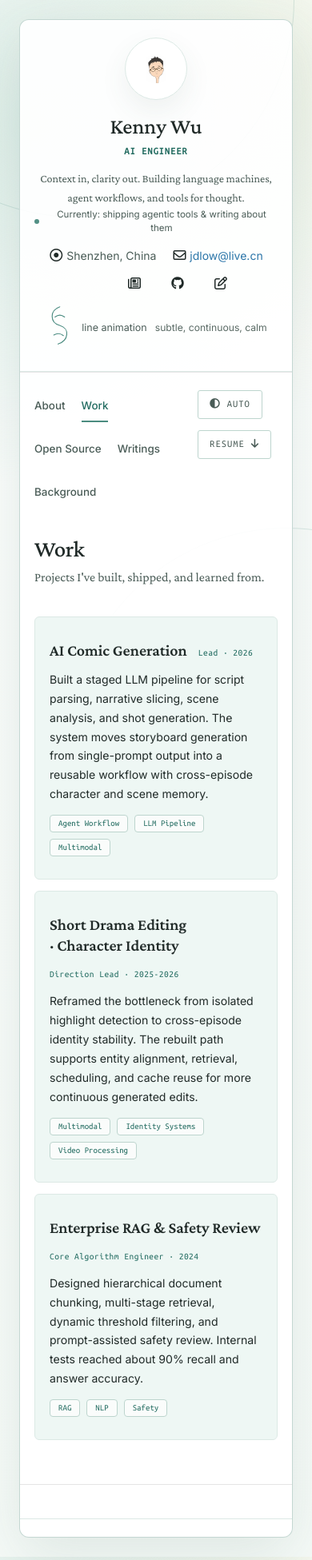
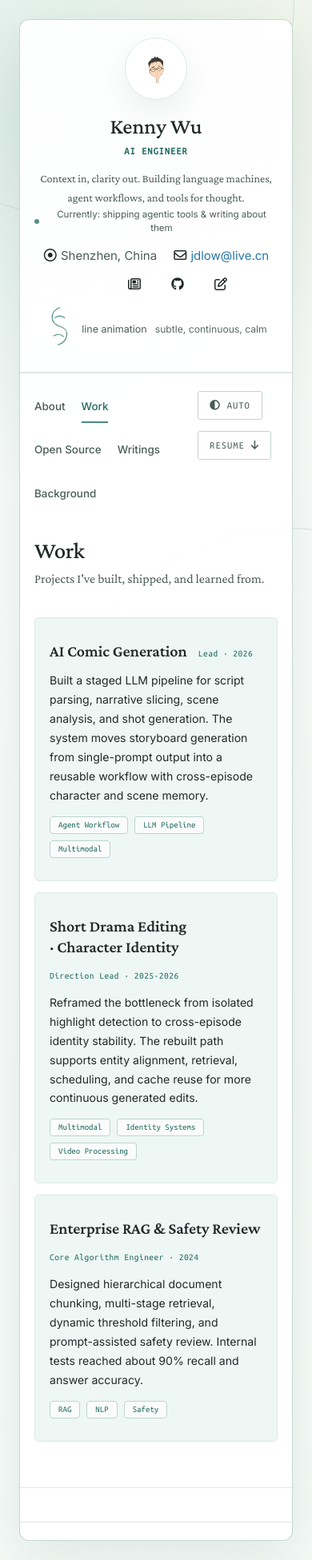
Before and after one commit to KKenny0/KKenny0.github.io, a Jekyll site: the page built from work.md, in a window 390 px wide. Shown: the whole page at 80% size. Built offline with Jekyll 4.4.1, drawn with Linux system fonts in a browser that asks for light colours; a style sheet for code colours, icons or effects is not loaded.

Commit message:
style(site): fix P3 polish items
Bump small-screen base from 14px to 15px so labels (0.7rem) land at
10.5px instead of 9.8px. Remove mono font override on open-source
subpage title (mono as technical shorthand is a brand ban).

Co-Authored-By: Claude Opus 4.6 <noreply@anthropic.com>

```diff
--- a/assets/css/minimal-custom.css
+++ b/assets/css/minimal-custom.css
@@ -1639,7 +1639,7 @@ button:focus-visible,
 
 @media (max-width: 520px) {
   body {
-    font-size: 14px;
+    font-size: 15px;
   }
 
   .page-shell {
@@ -1720,10 +1720,8 @@ button:focus-visible,
   letter-spacing: -0.02em;
 }
 
-/* Open Source: monospace title, accent hover on cards */
+/* Open Source: accent hover on cards */
 [data-page="open-source"] .subpage-title {
-  font-family: var(--mono);
-  font-weight: 500;
   letter-spacing: -0.01em;
 }
 
```
